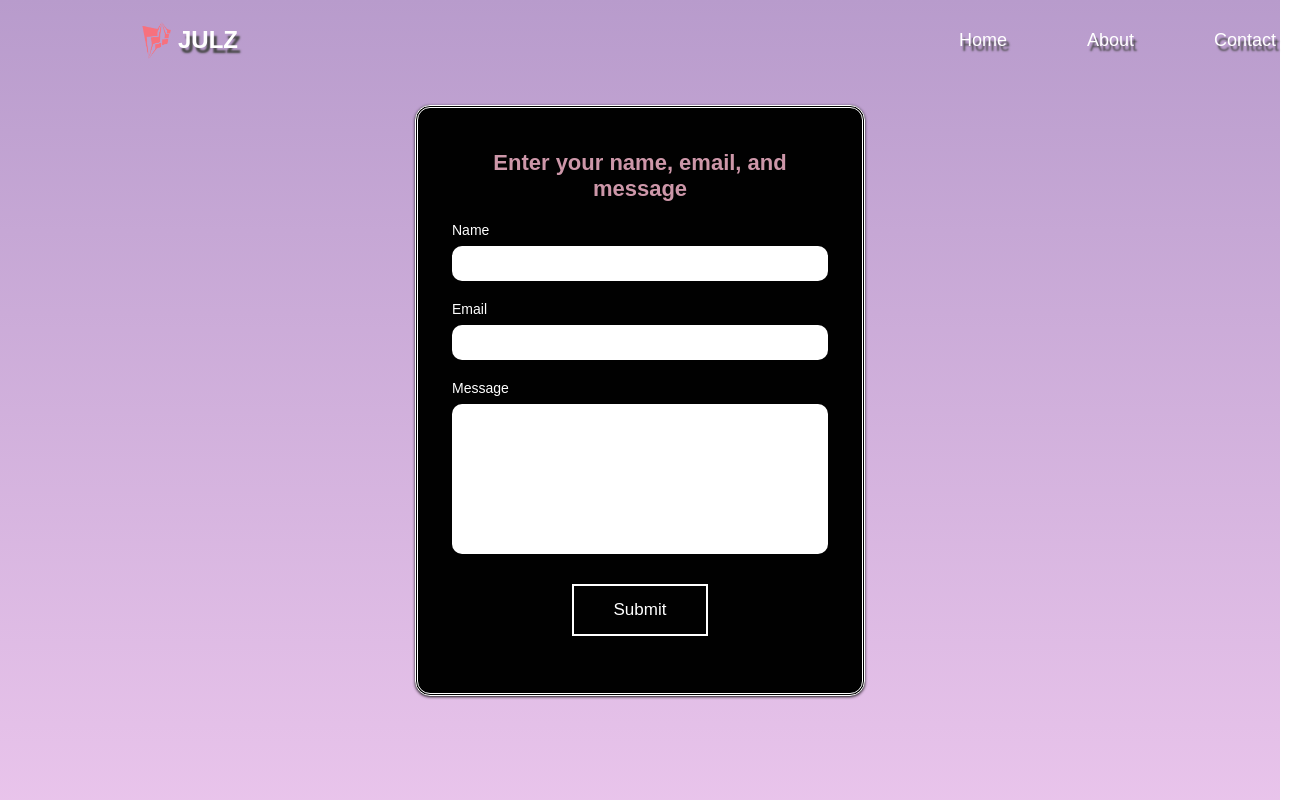
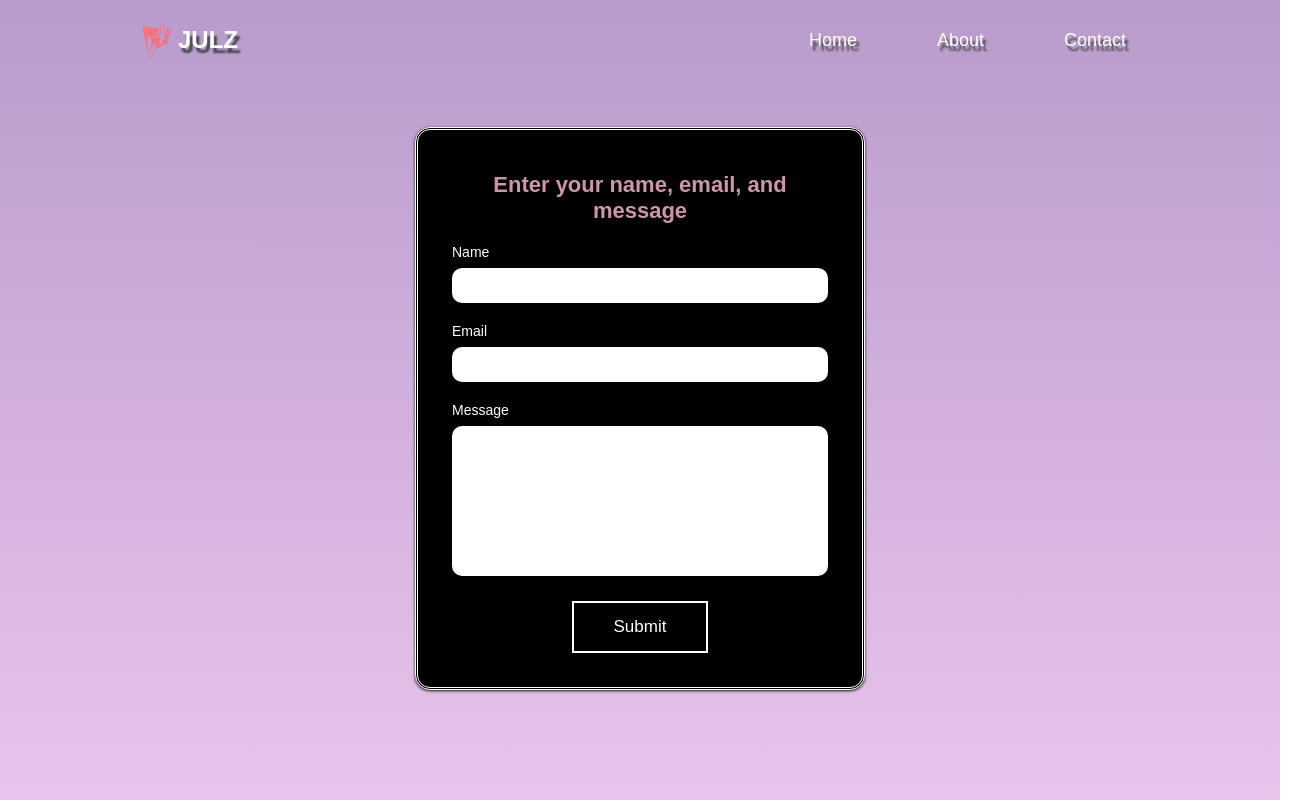
Before and after one commit to jw-yue/julie-yue-portfolio-v1, a React (Create React App) app: page /contact in a window 1280 px wide. Shown: the whole page, 1316 px wide, since content can reach past the window. Built offline with nearby package versions, Linux system fonts and the light colour scheme; a web font is replaced by a local one.

Commit message:
contact form spacing, scroll to top

```diff
--- a/src/App.js
+++ b/src/App.js
@@ -1,6 +1,6 @@
 import React, { useState } from 'react'
 import { BrowserRouter as Router, Switch, Route } from 'react-router-dom'
-
+import ScrollToTop from './components/ScrollToTop'
 import Home from './pages'
 import Navbar from './components/Navbar'
 import Sidebar from './components/Sidebar'
@@ -20,6 +20,7 @@ function App() {
   return (
     <div className="app">
       <Router basename={process.env.PUBLIC_URL}>
+        <ScrollToTop />
         <Sidebar isOpen={isOpen} toggle={toggle} />
         <Navbar
           toggle={toggle}
--- a/src/components/Contact/ContactElements.js
+++ b/src/components/Contact/ContactElements.js
@@ -34,6 +34,7 @@ export const FormWrap = styled.div`
   display: flex;
   flex-direction: column;
   justify-content: center;
+  margin-top: 8px;
 
   @media screen and (max-width: 400px) {
     height: 80%;
@@ -109,7 +110,7 @@ export const FormButton = styled.input`
   outline: none;
   border: 2px solid white;
   cursor: pointer;
-  margin: 10px 120px 30px 120px;
+  margin: 5px 120px 7px 120px;
   background-color: rgba(0,0,0,0);
 
   &:hover {
--- a/src/components/Navbar/NavbarElements.js
+++ b/src/components/Navbar/NavbarElements.js
@@ -68,7 +68,6 @@ export const NavMenu = styled.ul`
   align-items: center;
   list-style: none;
   text-align: center;
-  margin-right: -150px;
 
   @media screen and (max-width: 768px) {
     display: none;
--- /dev/null
+++ b/src/components/ScrollToTop.js
@@ -0,0 +1,12 @@
+import { useEffect } from 'react'
+import { useLocation } from 'react-router-dom'
+
+const ScrollToTop = () => {
+  const { pathname } = useLocation()
+  useEffect(() => {
+    window.scroll(0, 0)
+  }, [pathname])
+  return null
+}
+
+export default ScrollToTop
```
